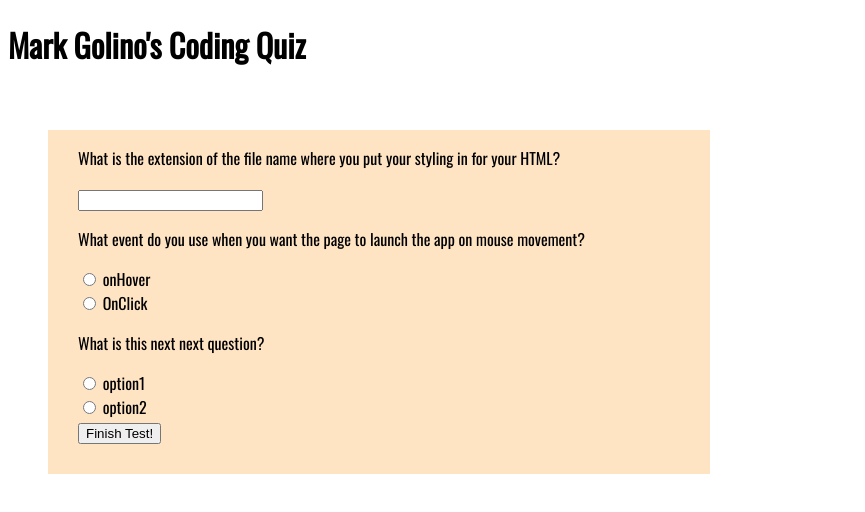
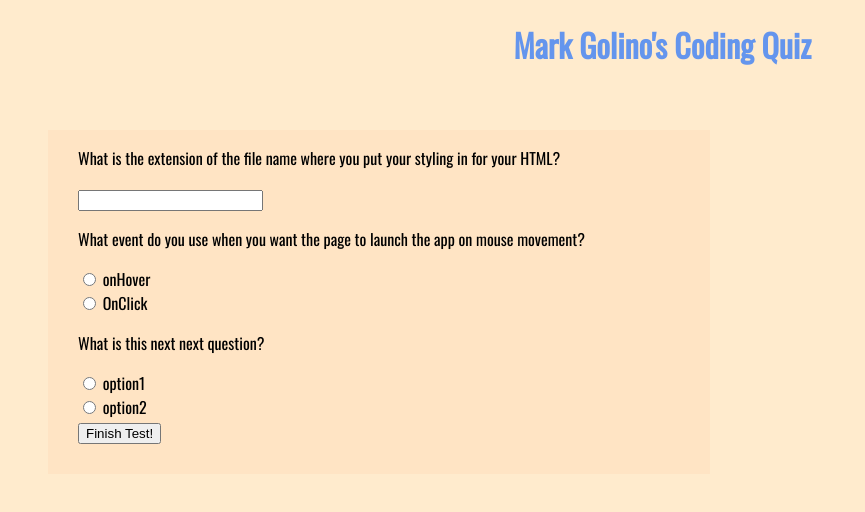
Before and after one commit to mgolino/codingquiz, a plain HTML site: page index.html in a window 1280 px wide. Shown: the whole page, without its empty margins (0-865 px from the left). Drawn offline with nearby package versions, Linux system fonts and the light colour scheme.

Commit message:
changes to colors and alignment

```diff
--- a/index.html
+++ b/index.html
@@ -4,7 +4,7 @@
     <meta charset="UTF-8">
     <meta name="viewport" content="width=device-width, initial-scale=1.0">
     <meta http-equiv="X-UA-Compatible" content="ie=edge">
-    <title>Mark Golino's Quick Quiz</title>
+    <title>Mark Golino's Coding Quiz</title>
     <link href ="styles.css" rel ="stylesheet">
     <script src ="questions.js"></script>
     <link href="https://fonts.googleapis.com/css?family=Oswald&display=swap" rel="stylesheet">
--- a/styles.css
+++ b/styles.css
@@ -1,7 +1,12 @@
 
+h1{
+    margin-left: 40%;
+    color: cornflowerblue;
+}
 
 body{
     font-family: 'Oswald', sans-serif;
+    background-color: blanchedalmond;
     }
 
 
```
